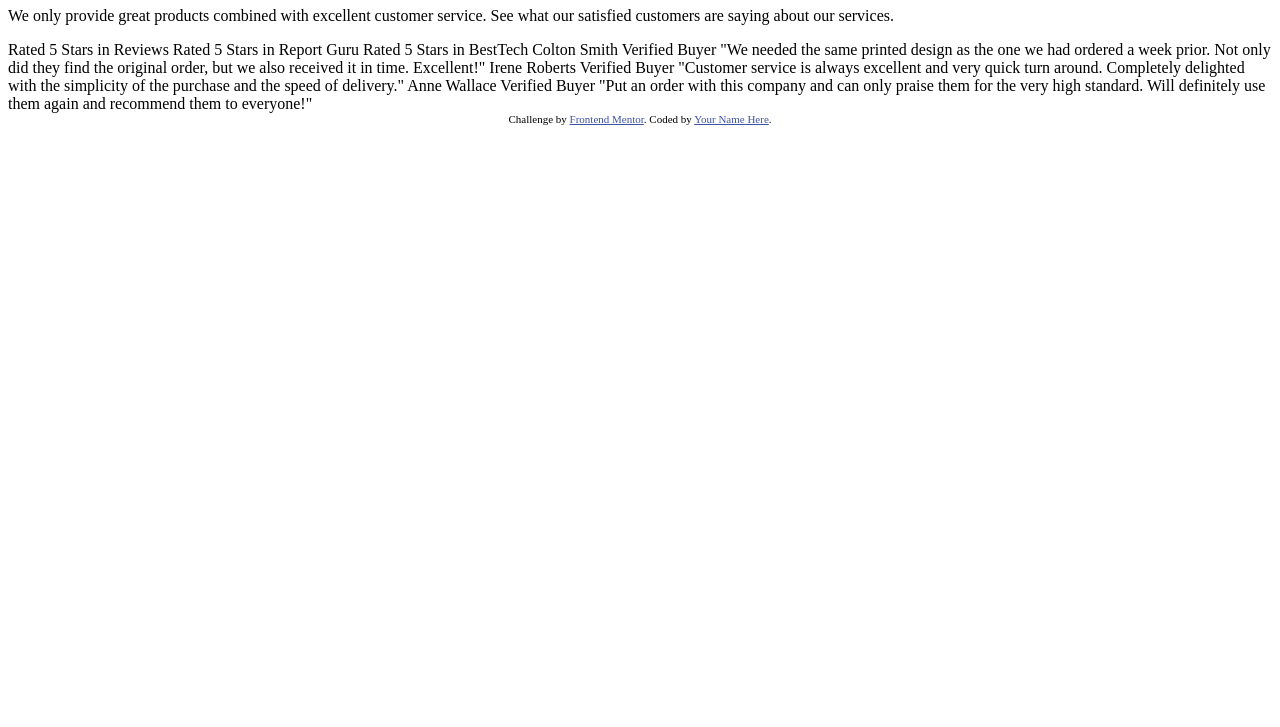
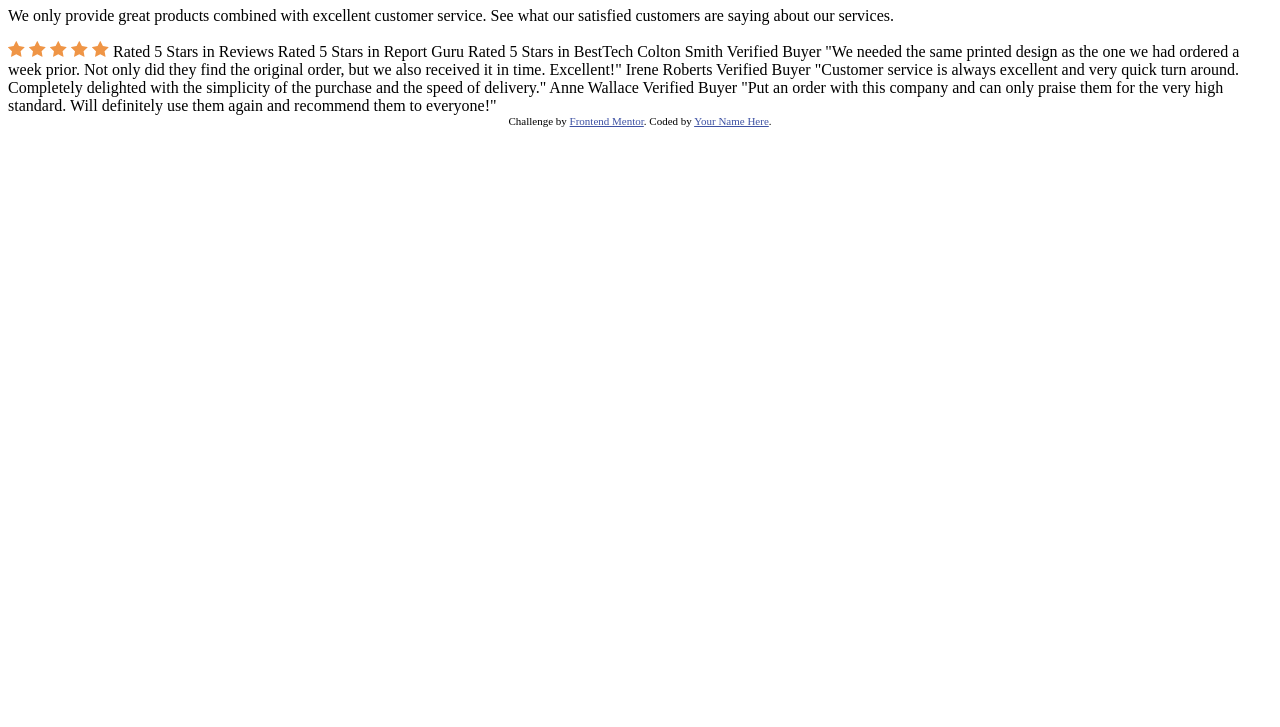
Before and after one commit to RaizaCirne/treino-grid, a plain HTML site: page index.html in a window 1280 px wide. Shown: the part 73-800 px from the top of the page. Drawn offline with Linux system fonts and the light colour scheme.

Commit message:
Adicionando ícone estrela

```diff
--- a/index.html
+++ b/index.html
@@ -31,6 +31,12 @@
     <p>We only provide great products combined with excellent customer service.
       See what our satisfied customers are saying about our services.</p>
 
+      <img src="images/icon-star.svg" alt="">
+      <img src="images/icon-star.svg" alt="">
+      <img src="images/icon-star.svg" alt="">
+      <img src="images/icon-star.svg" alt="">
+      <img src="images/icon-star.svg" alt="">
+
 
 
     Rated 5 Stars in Reviews
```
